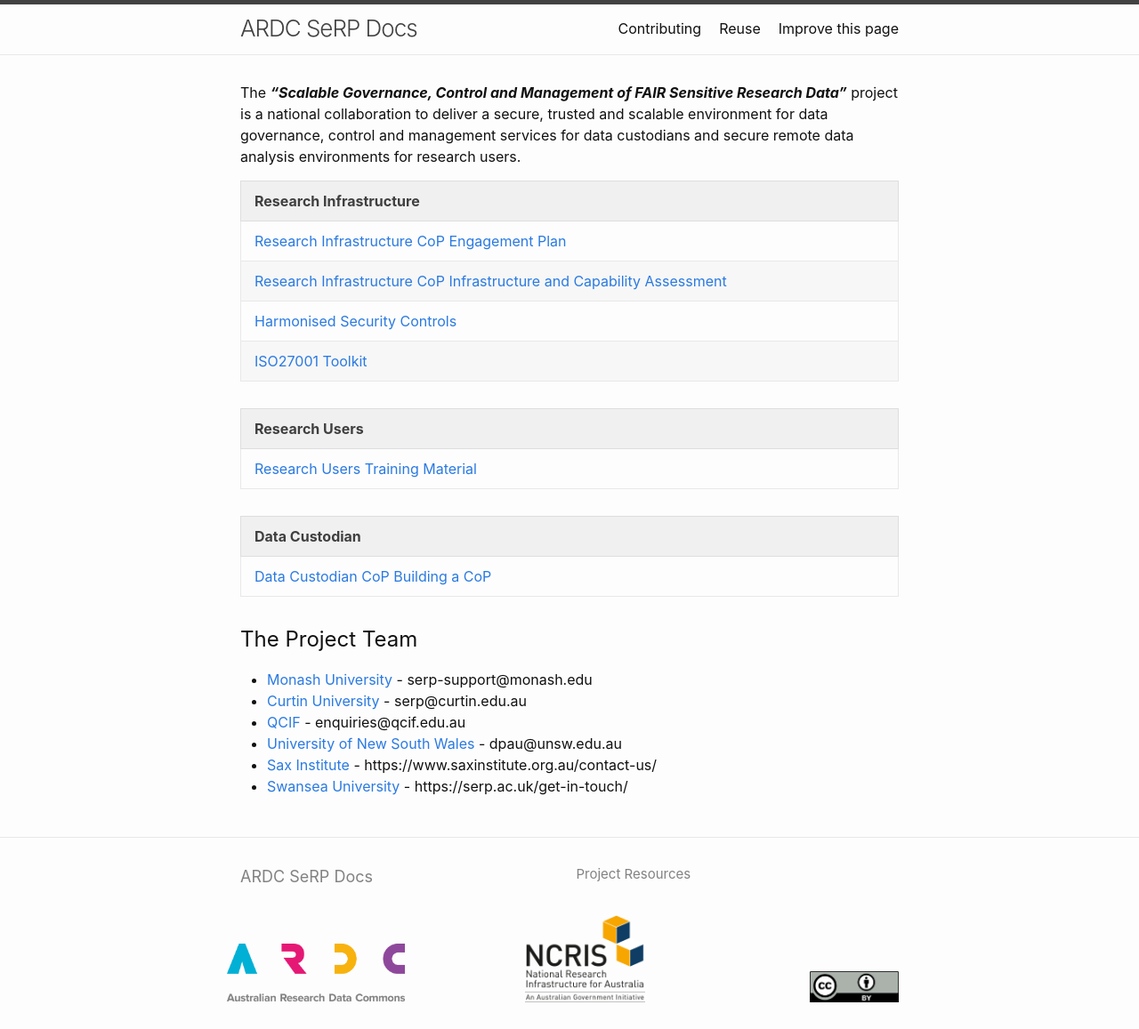
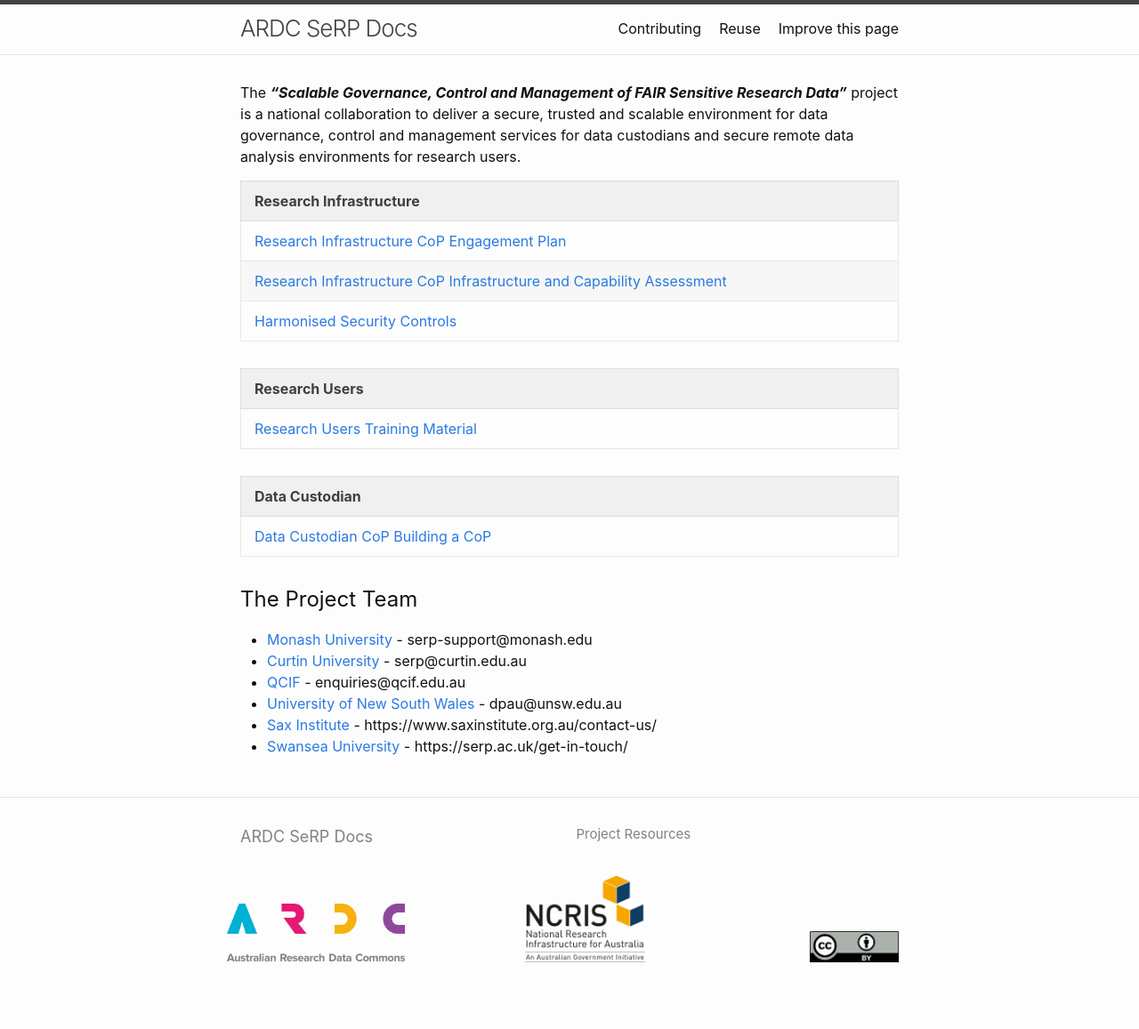
Before and after one commit to ARDC-Secure-Platforms/ardc-serp-docs, a Jekyll site: the page built from index.md, in a window 1280 px wide. Shown: the whole page at 89% size. Built offline with Jekyll 4.4.1, drawn with Linux system fonts in a browser that asks for light colours; after the commit the page ends 1112 px from its top, so only the background shows below that.

```diff
--- a/index.md
+++ b/index.md
@@ -11,7 +11,6 @@ The ***"Scalable Governance, Control and Management of FAIR Sensitive Research D
 | [Research Infrastructure CoP Engagement Plan]({{ site.baseurl }}/01-ricop-ep) |
 | [Research Infrastructure CoP Infrastructure and Capability Assessment]({{ site.baseurl }}/02-ricop-ica) |
 | [Harmonised Security Controls]({{ site.baseurl }}/pdfs/Harmonised_Security_Controls.pdf) |
-| [ISO27001 Toolkit](https://www.iso27001security.com/html/toolkit.html) |
 
 
 | Research Users |
```
